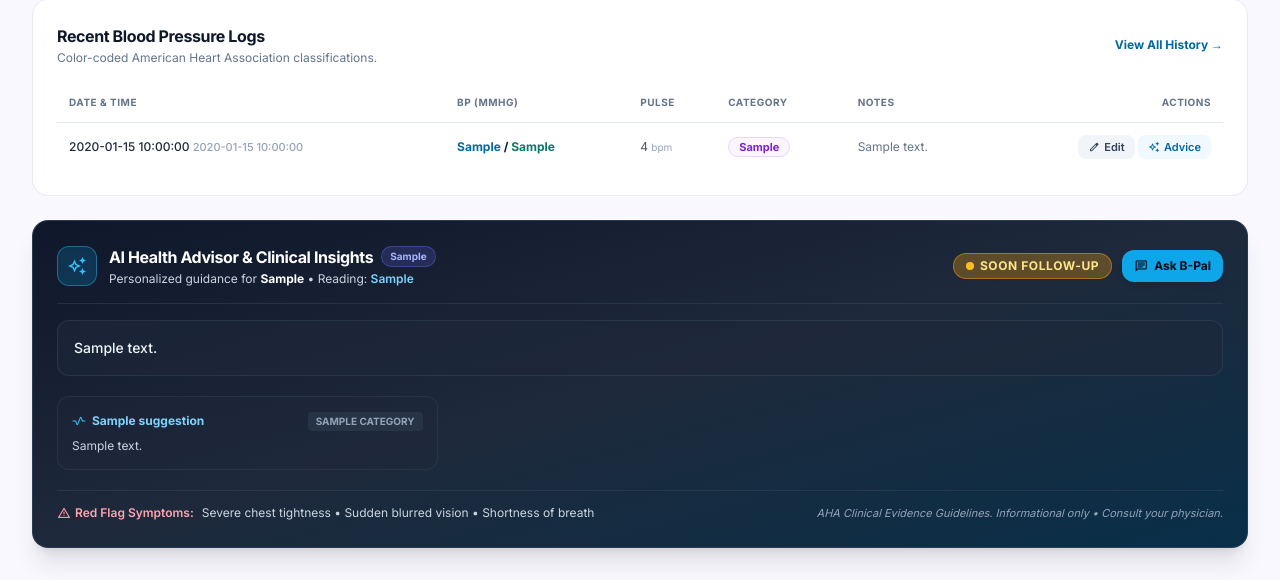
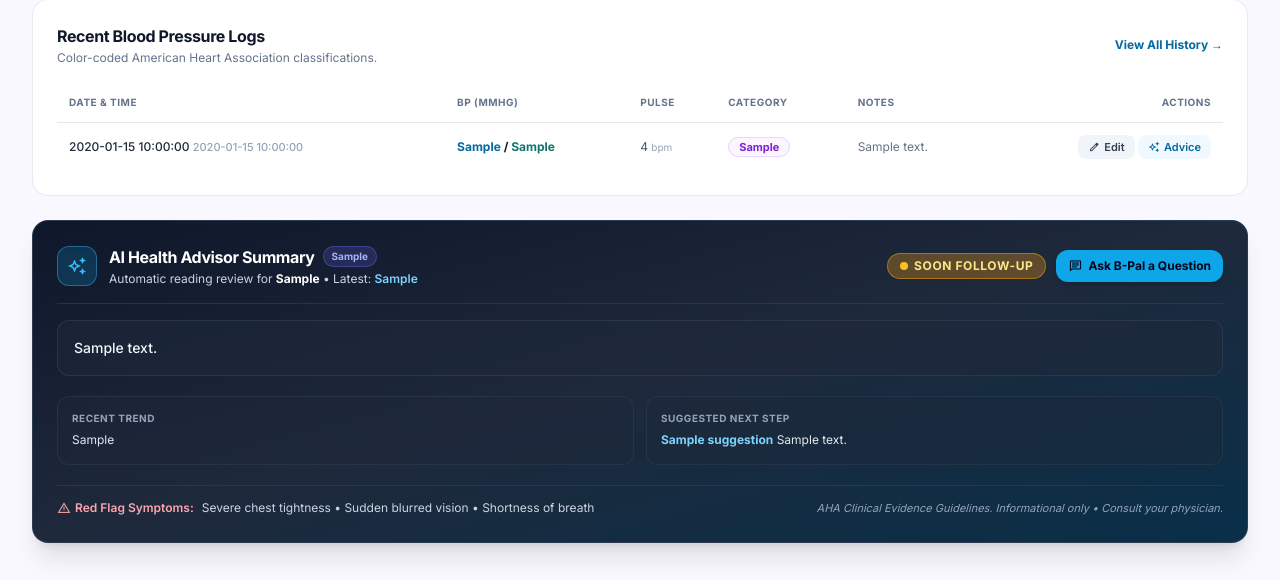
Before and after one commit to YsaMee/BPulse-Blood-Pressure-Tracker, a Flask app: template templates/dashboard.html in a window 1280 px wide. Shown: the part 1342-1922 px from the top of the page. After the commit the page ends 1900 px from the top, so only its background shows below. Run offline with Flask 3, Linux system fonts and the light colour scheme; the template is opened without the code that fills it: most values are stand-ins (such as "Sample title", 1, 10 or a date in 2020); some libraries are stand-ins or nearby versions.

Commit message:
feat: enhance AI Health Advisor with cached reading trends and improved chat functionality

```diff
--- a/app.py
+++ b/app.py
@@ -116,6 +116,65 @@ def _month_range_cutoff(months):
         cutoff_year,
         cutoff_month,
         min(today.day, calendar.monthrange(cutoff_year, cutoff_month)[1]),
+    )
+
+
+def _cached_health_advice(records):
+    if not records:
+        return None
+    latest = records[-1]
+    history_context = [
+        (
+            getattr(record, "record_date", getattr(record, "date", "")),
+            getattr(record, "record_time", getattr(record, "time", "")),
+            record.get_systolic(),
+            record.get_diastolic(),
+            record.get_pulse_rate(),
+            record.get_notes(),
+        )
+        for record in records[-8:]
+    ]
+    advice, _cache_hit = advice_cache.get_or_compute(
+        latest,
+        lambda: ai_advisor.get_health_advice(
+            systolic=latest.get_systolic(),
+            diastolic=latest.get_diastolic(),
+            pulse=latest.get_pulse_rate(),
+            category=latest.get_bp_category(),
+            notes=latest.get_notes(),
+            recent_history=records[-8:],
+        ),
+        context=history_context,
+    )
+    return advice
+
+
+def _reading_trend_summary(records):
+    if len(records) < 6:
+        return "Log at least 6 readings to compare two groups of 3."
+
+    previous = records[-6:-3]
+    recent = records[-3:]
+    systolic_change = round(
+        sum(record.get_systolic() for record in recent) / len(recent)
+        - sum(record.get_systolic() for record in previous) / len(previous)
+    )
+    diastolic_change = round(
+        sum(record.get_diastolic() for record in recent) / len(recent)
+        - sum(record.get_diastolic() for record in previous) / len(previous)
+    )
+
+    def direction(value):
+        if value > 0:
+            return f"up {value}"
+        if value < 0:
+            return f"down {abs(value)}"
+        return "unchanged"
+
+    return (
+        "Average over the latest 3 readings is "
+        f"{direction(systolic_change)} systolic and "
+        f"{direction(diastolic_change)} diastolic vs. the 3 before (mmHg)."
     )
 
 
@@ -306,22 +365,10 @@ def dashboard():
 
     curr_pid = selected_person.person_id if selected_person else (people_objs[0].person_id if people_objs else 1)
     medications = db.get_medications_for_person(curr_pid)
-    advice = session.get("last_advice")
-    advice_person = session.get("last_advice_person")
-    advice_reading = session.get("last_advice_reading")
-
-    # If advice is not in session yet, generate initial advice for latest reading
-    if not advice and latest:
-        advice = ai_advisor.get_health_advice(
-            systolic=latest.get_systolic(),
-            diastolic=latest.get_diastolic(),
-            pulse=latest.get_pulse_rate(),
-            category=latest.get_bp_category(),
-            notes=latest.get_notes(),
-            recent_history=records[-8:],
-        )
-        advice_person = selected_person.get_name() if selected_person else "Patient"
-        advice_reading = latest.get_summary()
+    advice = _cached_health_advice(records)
+    advice_person = selected_person.get_name() if selected_person else "Patient"
+    advice_reading = latest.get_summary() if latest else None
+    advice_trend = _reading_trend_summary(records)
 
     return render_template(
         "dashboard.html",
@@ -347,6 +394,7 @@ def dashboard():
         advice=advice,
         advice_person=advice_person,
         advice_reading=advice_reading,
+        advice_trend=advice_trend,
         page="dashboard",
     )
 
@@ -464,20 +512,12 @@ def add_record():
 
         if new_row:
             record_obj = db.row_to_record(new_row)
-            category = record_obj.get_bp_category()
 
             # Generate AI health advice
             recent_rows = db.get_records_for_person(person_id_val)
             recent_records = [db.row_to_record(r) for r in recent_rows][-8:]
 
-            advice = ai_advisor.get_health_advice(
-                systolic=sys_val,
-                diastolic=dia_val,
-                pulse=pulse_val,
-                category=category,
-                notes=notes,
-                recent_history=recent_records,
-            )
+            advice = _cached_health_advice(recent_records)
 
             session["last_advice"] = advice
             session["last_advice_person"] = person_name
@@ -939,20 +979,7 @@ def patient_pdf(person_id):
         ]
         timeframe_label = f"Last {months} month{'s' if months != 1 else ''}"
 
-    advice = None
-    if request.args.get("include_advice") != "0":
-        if session.get("last_advice_person") == person.get_name():
-            advice = session.get("last_advice")
-        if not advice and records:
-            latest = records[-1]
-            advice = ai_advisor.get_health_advice(
-                systolic=latest.get_systolic(),
-                diastolic=latest.get_diastolic(),
-                pulse=latest.get_pulse_rate(),
-                category=latest.get_bp_category(),
-                notes=latest.get_notes(),
-                recent_history=records[-8:],
-            )
+    advice = _cached_health_advice(records) if request.args.get("include_advice") != "0" else None
     medications = db.get_medications_for_person(person_id)
 
     buffer = pdf_export.build_patient_pdf(
@@ -1103,14 +1130,7 @@ def reading_advice(record_id):
     recent_rows = db.get_records_for_person(target_row["person_id"])
     recent_records = [db.row_to_record(r) for r in recent_rows][-8:]
 
-    advice = ai_advisor.get_health_advice(
-        systolic=record_obj.get_systolic(),
-        diastolic=record_obj.get_diastolic(),
-        pulse=record_obj.get_pulse_rate(),
-        category=record_obj.get_bp_category(),
-        notes=record_obj.get_notes(),
-        recent_history=recent_records,
-    )
+    advice = _cached_health_advice(recent_records)
 
     session["last_advice"] = advice
     session["last_advice_person"] = next(
@@ -1139,9 +1159,30 @@ def dismiss_advice():
 def bpal_chat():
     from flask import jsonify
     data = request.get_json(silent=True) or {}
-    user_msg = data.get("message", "").strip()
+    if not isinstance(data, dict):
+        return jsonify({"error": "Chat request must be a JSON object."}), 400
+    raw_message = data.get("message", "")
+    if not isinstance(raw_message, str):
+        return jsonify({"error": "Message must be text."}), 400
+    user_msg = raw_message.strip()
     if not user_msg:
-        return jsonify({"reply": "Hello! I am B-Pal, your cardiovascular companion. Ask me anything about your blood pressure readings, medications, or heart-healthy habits!"})
+        return jsonify({"error": "Enter a question for B-Pal."}), 400
+    if len(user_msg) > 1000:
+        return jsonify({"error": "Please keep your message under 1,000 characters."}), 400
+
+    raw_history = data.get("history", [])
+    history = []
+    if isinstance(raw_history, list):
+        for message in raw_history[-8:]:
+            if (
+                isinstance(message, dict)
+                and message.get("role") in ("user", "assistant")
+                and isinstance(message.get("content"), str)
+            ):
+                history.append({
+                    "role": message["role"],
+                    "content": message["content"][:1000],
+                })
 
     uid = user_id()
     people_objs = db.get_people_objects(uid)
@@ -1164,6 +1205,7 @@ def bpal_chat():
         person=target_person,
         records=records,
         medications=medications,
+        conversation_history=history,
     )
     return jsonify({"reply": reply})
 
--- a/templates/dashboard.html
+++ b/templates/dashboard.html
@@ -601,14 +601,14 @@
         </div>
         <div>
           <div class="flex items-center gap-2">
-            <h2 class="text-base font-bold tracking-tight">AI Health Advisor &amp; Clinical Insights</h2>
+            <h2 class="text-base font-bold tracking-tight">AI Health Advisor Summary</h2>
             <span class="px-2 py-0.5 text-[10px] font-bold rounded-full bg-indigo-500/20 text-indigo-300 border border-indigo-500/40">
-              {{ advice.model_used if advice and advice.model_used else 'Gemini 3.8 Flash' }}
+              {{ advice.model_used if advice and advice.model_used else 'Clinical Summary' }}
             </span>
           </div>
           <p class="text-xs text-slate-300 mt-0.5">
-            Personalized guidance for <strong class="text-white">{{ advice_person or (curr_p.get_name() if curr_p else 'Patient') }}</strong>
-            &bull; Reading: <span class="text-sky-300 font-semibold">{{ advice_reading or (latest.get_summary() if latest else 'No reading available') }}</span>
+            Automatic reading review for <strong class="text-white">{{ advice_person or (curr_p.get_name() if curr_p else 'Patient') }}</strong>
+            &bull; Latest: <span class="text-sky-300 font-semibold">{{ advice_reading or (latest.get_summary() if latest else 'No reading available') }}</span>
           </p>
         </div>
       </div>
@@ -627,10 +627,10 @@
           <span>{{ urg }} follow-up</span>
         </span>
 
-        <button type="button" onclick="openBPalWithPrompt('Explain this clinical advice for my blood pressure')"
+        <button type="button" onclick="toggleBPalChat()"
                 class="flex items-center gap-1.5 px-3 py-1.5 rounded-xl bg-sky-500 hover:bg-sky-400 text-slate-950 font-bold text-xs shadow-md transition-all">
           <span class="material-symbols-outlined text-sm">chat</span>
-          <span>Ask B-Pal</span>
+          <span>Ask B-Pal a Question</span>
         </button>
       </div>
     </div>
@@ -642,32 +642,21 @@
       </p>
     </div>
 
-    <!-- Actionable Recommendations Grid -->
-    {% if advice and advice.suggestions %}
-      <div class="grid grid-cols-1 sm:grid-cols-2 lg:grid-cols-3 gap-3 mb-5">
-        {% for s in advice.suggestions %}
-          <div class="bg-slate-800/40 rounded-xl p-3.5 border border-slate-700/50 hover:border-slate-600 transition-colors">
-            <div class="flex items-center justify-between gap-2 mb-1.5">
-              <span class="font-bold text-xs text-sky-300 flex items-center gap-1.5">
-                <span class="material-symbols-outlined text-sm text-sky-400">
-                  {% if s.category == 'diet' %}nutrition
-                  {% elif s.category == 'activity' %}directions_run
-                  {% elif s.category == 'stress' %}self_improvement
-                  {% elif s.category == 'sleep' %}bedtime
-                  {% elif s.category == 'medication-adherence' %}medication
-                  {% else %}vital_signs{% endif %}
-                </span>
-                <span>{{ s.title }}</span>
-              </span>
-              <span class="text-[10px] uppercase font-bold text-slate-400 bg-slate-700/50 px-2 py-0.5 rounded">
-                {{ s.category }}
-              </span>
-            </div>
-            <p class="text-xs text-slate-300 leading-normal">{{ s.detail }}</p>
-          </div>
-        {% endfor %}
+    <div class="grid grid-cols-1 sm:grid-cols-2 gap-3 mb-5">
+      <div class="bg-slate-800/40 rounded-xl p-3.5 border border-slate-700/50">
+        <span class="text-[10px] uppercase tracking-wider font-bold text-slate-400 block mb-1">Recent Trend</span>
+        <p class="text-xs text-slate-200 leading-relaxed">{{ advice_trend }}</p>
       </div>
-    {% endif %}
+      {% if advice and advice.suggestions %}
+        <div class="bg-slate-800/40 rounded-xl p-3.5 border border-slate-700/50">
+          <span class="text-[10px] uppercase tracking-wider font-bold text-slate-400 block mb-1">Suggested Next Step</span>
+          <p class="text-xs text-slate-200 leading-relaxed">
+            <strong class="text-sky-300">{{ advice.suggestions[0].title }}</strong>
+            {{ advice.suggestions[0].detail }}
+          </p>
+        </div>
+      {% endif %}
+    </div>
 
     <!-- Warning Signs & Clinical Disclaimer -->
     <div class="flex flex-col sm:flex-row sm:items-center justify-between gap-3 text-xs text-slate-400 pt-3 border-t border-slate-700/60">
@@ -744,7 +733,7 @@
   </div>
 
   <!-- Chat Messages Stream -->
-  <div id="bpalMessages" class="flex-1 p-3.5 space-y-3 overflow-y-auto text-xs bg-[#faf8ff]">
+  <div id="bpalMessages" class="flex-1 min-h-0 p-3.5 space-y-3 overflow-y-auto text-xs bg-[#faf8ff]">
     <!-- Greeting message from B-Pal -->
     <div class="flex items-start gap-2">
       <div class="w-6 h-6 rounded-lg bg-sky-600 text-white flex items-center justify-center font-bold text-[10px] shrink-0 mt-0.5">
@@ -1095,6 +1084,9 @@
   });
 
   // 4. B-PAL AI CHATBOT CONTROLLER
+  const bpalConversationHistory = [];
+  let bpalRequestInFlight = false;
+
   function toggleBPalChat() {
     const win = document.getElementById('bpalChatWindow');
     if (win) {
@@ -1131,20 +1123,41 @@
     }
   }
 
-  function formatBPalText(text) {
-    if (!text) return '';
-    // Format bold **text**
-    let html = text.replace(/\*\*(.*?)\*\*/g, '<strong>$1</strong>');
-    // Format bullet points
-    html = html.replace(/^[•\-\*]\s+(.*)$/gm, '<li class="ml-3 list-disc">$1</li>');
-    // Format paragraph breaks
-    html = html.replace(/\n\n/g, '<br/><br/>');
-    html = html.replace(/\n/g, '<br/>');
-    return html;
+  function appendBPalBubble(role, text) {
+    const msgBox = document.getElementById('bpalMessages');
+    const bubbleRow = document.createElement('div');
+    const content = document.createElement('div');
+    const isUser = role === 'user';
+    bubbleRow.className = isUser
+      ? 'flex items-end justify-end gap-2'
+      : 'flex items-start gap-2 animate-in fade-in duration-200';
+    content.className = isUser
+      ? 'bg-sky-700 text-white p-3 rounded-2xl rounded-br-xs shadow-xs max-w-[85%] min-w-0 break-words [overflow-wrap:anywhere] whitespace-pre-wrap font-medium'
+      : 'bg-white p-3 rounded-2xl rounded-tl-xs shadow-xs border border-slate-200/90 max-w-[85%] min-w-0 break-words [overflow-wrap:anywhere] whitespace-pre-wrap text-slate-800 leading-relaxed';
+
+    if (!isUser) {
+      const avatar = document.createElement('div');
+      avatar.className = 'w-6 h-6 rounded-lg bg-sky-600 text-white flex items-center justify-center font-bold text-[10px] shrink-0 mt-0.5 shadow-2xs';
+      avatar.textContent = 'BP';
+      bubbleRow.appendChild(avatar);
+    }
+
+    String(text || '').split(/(\*\*.*?\*\*)/g).forEach(function (part) {
+      if (part.startsWith('**') && part.endsWith('**') && part.length > 4) {
+        const strong = document.createElement('strong');
+        strong.textContent = part.slice(2, -2);
+        content.appendChild(strong);
+      } else {
+        content.appendChild(document.createTextNode(part));
+      }
+    });
+    bubbleRow.appendChild(content);
+    msgBox.appendChild(bubbleRow);
   }
 
   async function handleBPalSubmit(e) {
     e.preventDefault();
+    if (bpalRequestInFlight) return;
     const input = document.getElementById('bpalInput');
     const msg = input ? input.value.trim() : '';
     if (!msg) return;
@@ -1156,60 +1169,40 @@
     const quickPrompts = document.getElementById('bpalQuickPrompts');
     if (quickPrompts) quickPrompts.classList.add('hidden');
 
-    const msgBox = document.getElementById('bpalMessages');
     const typing = document.getElementById('bpalTyping');
+    const history = bpalConversationHistory.slice(-8);
+    bpalRequestInFlight = true;
 
     // Append User Message Bubble
-    const userBubble = document.createElement('div');
-    userBubble.className = 'flex items-end justify-end gap-2';
-    userBubble.innerHTML = `
-      <div class="bg-sky-700 text-white p-3 rounded-2xl rounded-br-xs shadow-xs max-w-[85%] text-slate-50 font-medium">
-        ${msg}
-      </div>
-    `;
-    msgBox.appendChild(userBubble);
+    appendBPalBubble('user', msg);
     scrollToBPalBottom();
 
     // Show typing indicator
     if (typing) typing.classList.remove('hidden');
+    const sendButton = document.getElementById('bpalSendBtn');
+    if (sendButton) sendButton.disabled = true;
 
     try {
       const activePersonId = '{{ curr_p.person_id if curr_p else 1 }}';
       const response = await fetch(`/api/bpal/chat?person_id=${activePersonId}`, {
         method: 'POST',
         headers: { 'Content-Type': 'application/json' },
-        body: JSON.stringify({ message: msg })
+        body: JSON.stringify({ message: msg, history: history })
       });
 
       const data = await response.json();
-      const reply = data.reply || "I'm having a brief connection pause, but please remember regular walking and DASH nutrition support arterial elasticity!";
-
-      // Append B-Pal Response Bubble
-      const botBubble = document.createElement('div');
-      botBubble.className = 'flex items-start gap-2 animate-in fade-in duration-200';
-      botBubble.innerHTML = `
-        <div class="w-6 h-6 rounded-lg bg-sky-600 text-white flex items-center justify-center font-bold text-[10px] shrink-0 mt-0.5 shadow-2xs">
-          BP
-        </div>
-        <div class="bg-white p-3 rounded-2xl rounded-tl-xs shadow-xs border border-slate-200/90 max-w-[85%] text-slate-800 leading-relaxed space-y-1.5">
-          ${formatBPalText(reply)}
-        </div>
-      `;
-      msgBox.appendChild(botBubble);
+      if (!response.ok) throw new Error(data.error || 'Chat request failed with ' + response.status);
+      const reply = data.reply || 'B-Pal could not create a reply. Please try again.';
+      bpalConversationHistory.push({ role: 'user', content: msg });
+      bpalConversationHistory.push({ role: 'assistant', content: reply });
+      appendBPalBubble('assistant', reply);
     } catch (err) {
-      const errorBubble = document.createElement('div');
-      errorBubble.className = 'flex items-start gap-2';
-      errorBubble.innerHTML = `
-        <div class="w-6 h-6 rounded-lg bg-sky-600 text-white flex items-center justify-center font-bold text-[10px] shrink-0 mt-0.5">
-          BP
-        </div>
-        <div class="bg-white p-3 rounded-2xl rounded-tl-xs shadow-xs border border-slate-200/90 max-w-[85%] text-slate-800">
-          I'm currently optimizing my responses. In general, the AHA advises checking your blood pressure at consistent morning intervals before caffeine!
-        </div>
-      `;
-      msgBox.appendChild(errorBubble);
+      console.error('B-Pal chat request failed:', err);
+      appendBPalBubble('assistant', 'I could not get a complete response just now. Please try again.');
     } finally {
       if (typing) typing.classList.add('hidden');
+      if (sendButton) sendButton.disabled = false;
+      bpalRequestInFlight = false;
       scrollToBPalBottom();
     }
   }
```
Also changed, not shown: advice_cache.py (+10 -4 lines), ai_advisor.py (+52 -28 lines), README.md.
